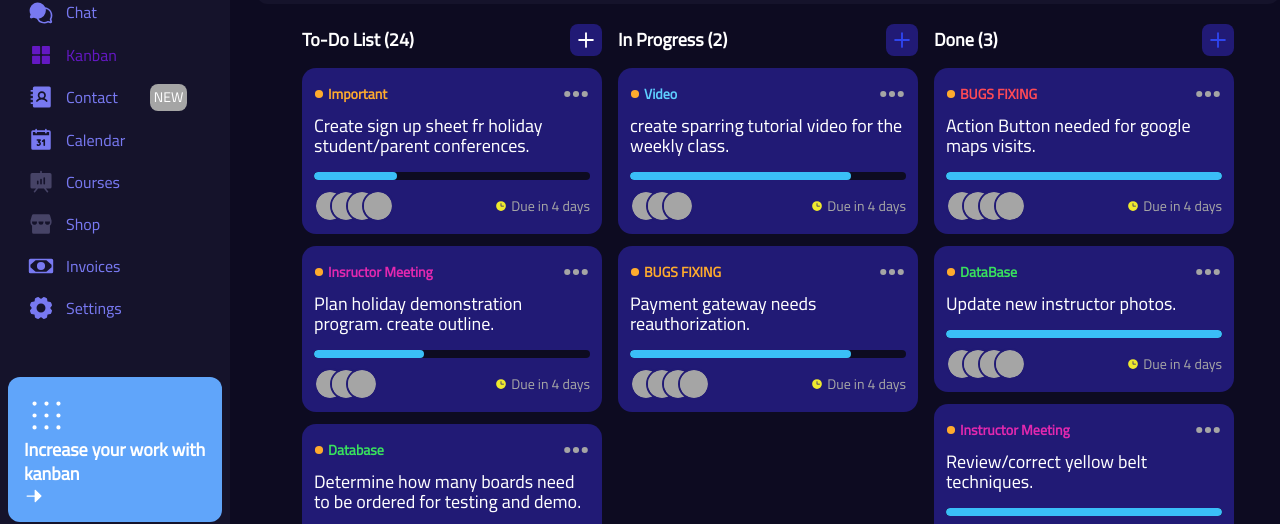
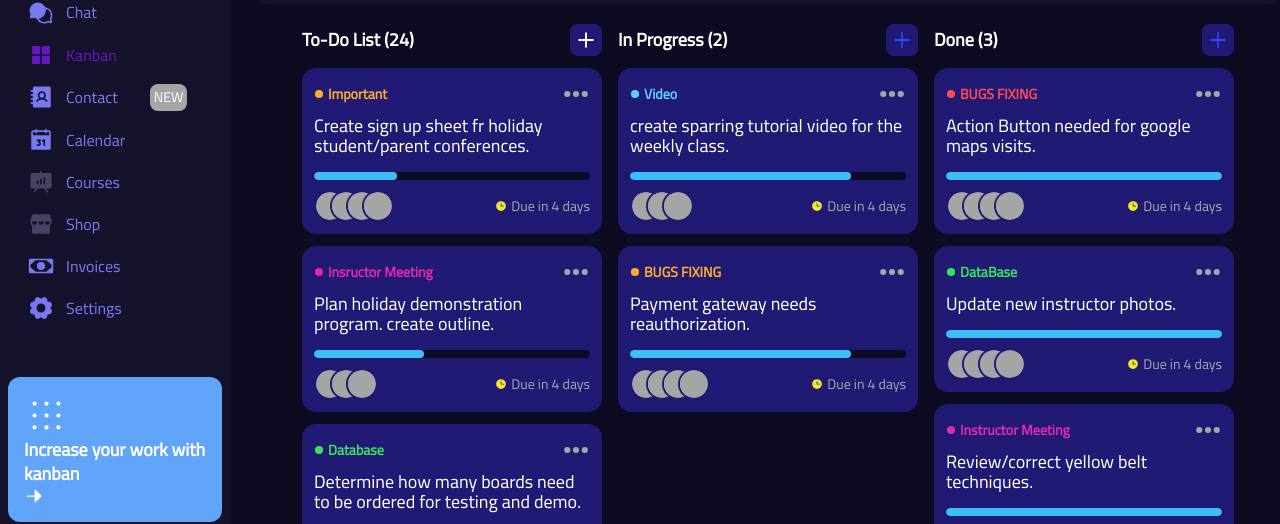
Before and after one commit to anurag-327/Assignment-Anurag, a Next.js app: page / in a window 1280 px wide. Shown: the part 247-771 px from the top of the page. Built offline with nearby package versions, Linux system fonts and the light colour scheme.

Commit message:
cumtomised color of dots
Signed-off-by: Anurag Srivastav <anuragsrivastav0027@gmail.com>

```diff
--- a/components/TodoCard.jsx
+++ b/components/TodoCard.jsx
@@ -12,6 +12,13 @@ const TodoCard = ({item}) => {
         Database:"text-[#38E25D]",
         Video:"text-[#5ECFFF]",
         BUGSFIXING:"text-[#FF4A55]"
+    }
+    const dotColor={
+        Important:"#FFAB2D",
+        InstructorMeeting:"#E328AF",
+        Database:"#38E25D",
+        Video:"#5ECFFF",
+        BUGSFIXING:"#FF4A55"
     }
     const defaultColor=item.color;
     const progress=item.progress;
@@ -31,7 +38,7 @@ const TodoCard = ({item}) => {
 
         <div className="flex items-center justify-between w-full">
             <div className="flex items-center justify-start gap-1 text-yellow-01">
-                <Circle className="w-[10px] h-[10px]" color="#FFAB2D" weight="fill" />
+                <Circle className="w-[10px] h-[10px]" color={dotColor[defaultColor]} weight="fill" />
                 <span className={`${color[defaultColor]}  text-sm font-semibold`}>{item.tag}</span>
             </div>
             <button onClick={()=> setOpen(true)}>
```
